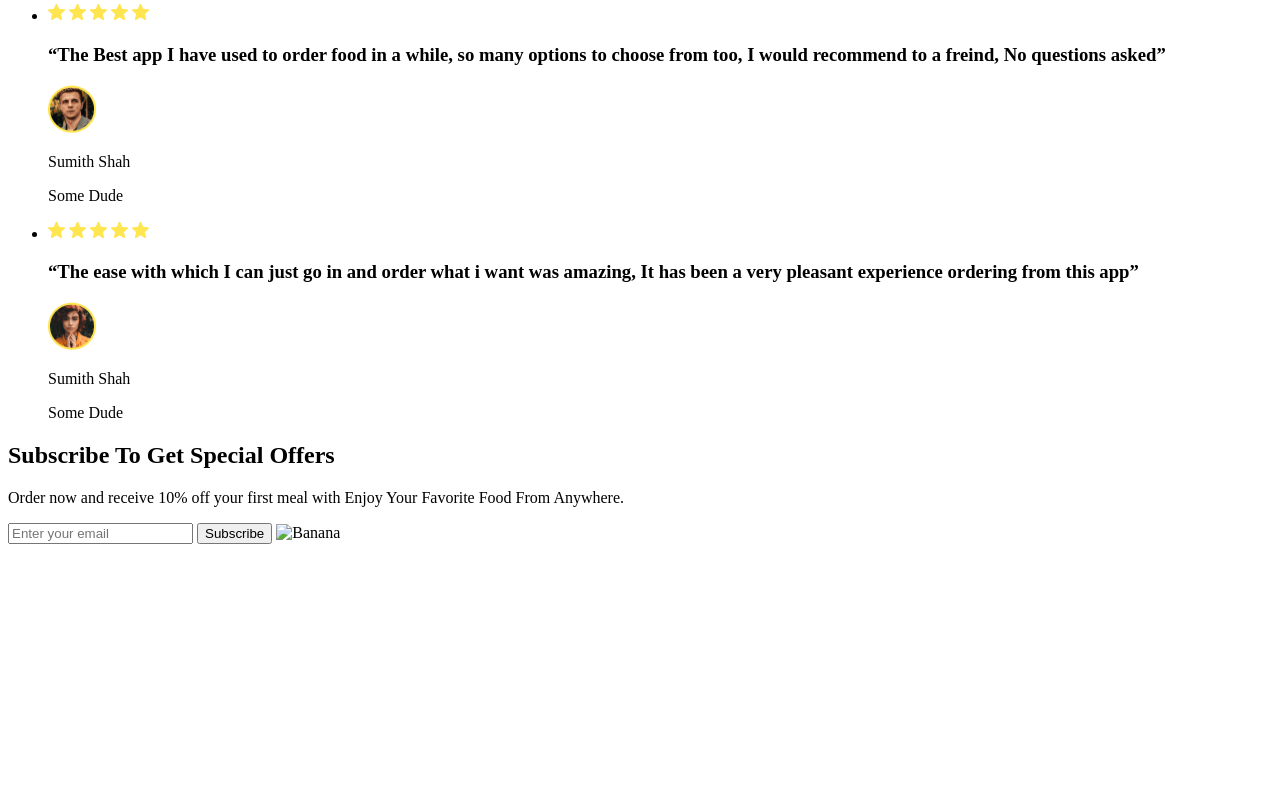
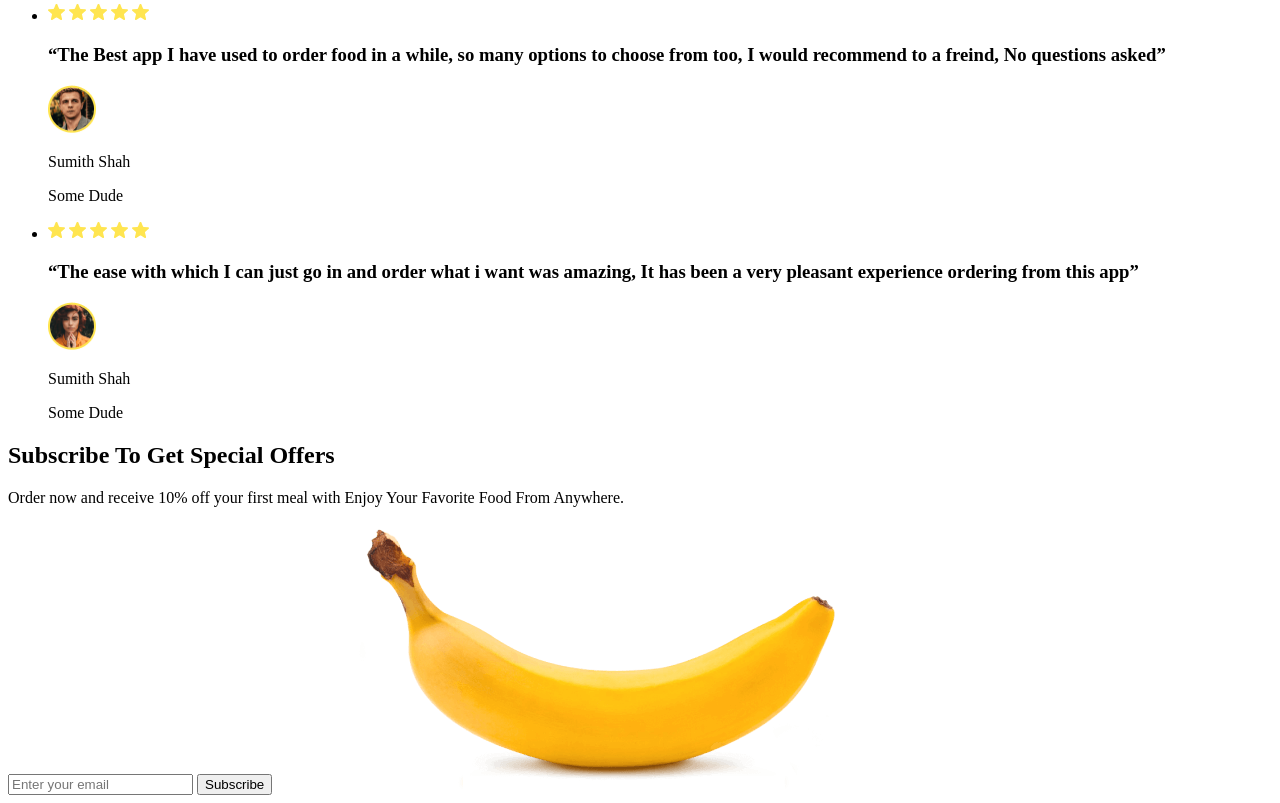
Before and after one commit to andreya-airini/blended-19-20, a plain HTML site: page index.html in a window 1280 px wide. Shown: the part 3770-4573 px from the top of the page. Before the commit the page ends 4322 px from the top, so only its background shows below. Drawn offline with Linux system fonts and the light colour scheme.

Commit message:
add index.html file and img Vladislav

```diff
--- a/index.html
+++ b/index.html
@@ -189,7 +189,7 @@
           </li>
         </ul>
       </section>
-      <!-- Darya -->
+      <!-- Darya --><!--Виправив зображення - Владислав-->
       <section>
         <h2>Subscribe To Get Special Offers</h2>
         <p>
@@ -198,7 +198,7 @@
         </p>
         <input type="email" placeholder="Enter your email" />
         <button type="button">Subscribe</button>
-        <img scr="./images/banan.png" alt="Banana" width= "608" height= "266" />
+        <img src="./images/banan.png" alt="Banana" width= "608" height= "266" />
       </section>
     </main>
     <!-- Oksana -->
```
